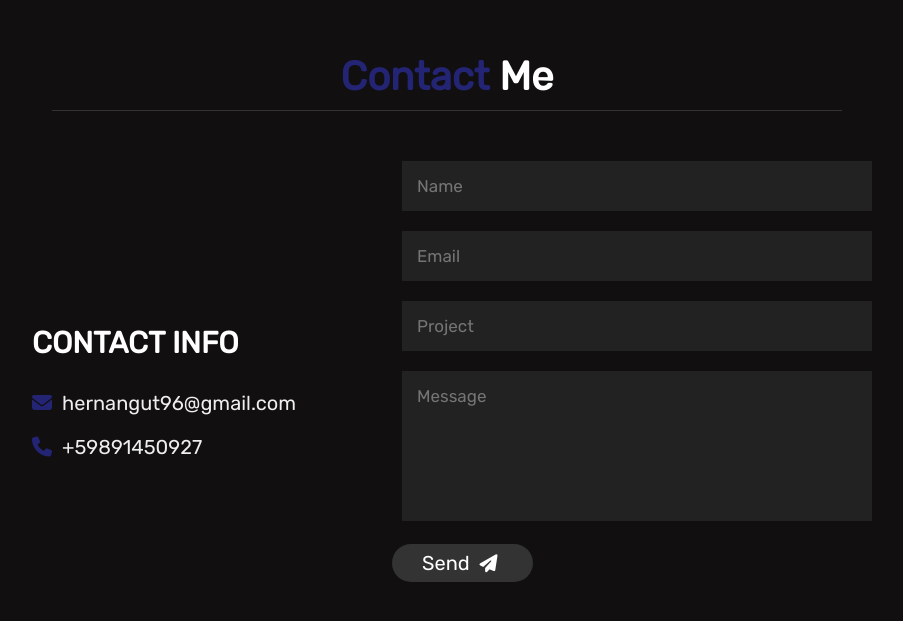
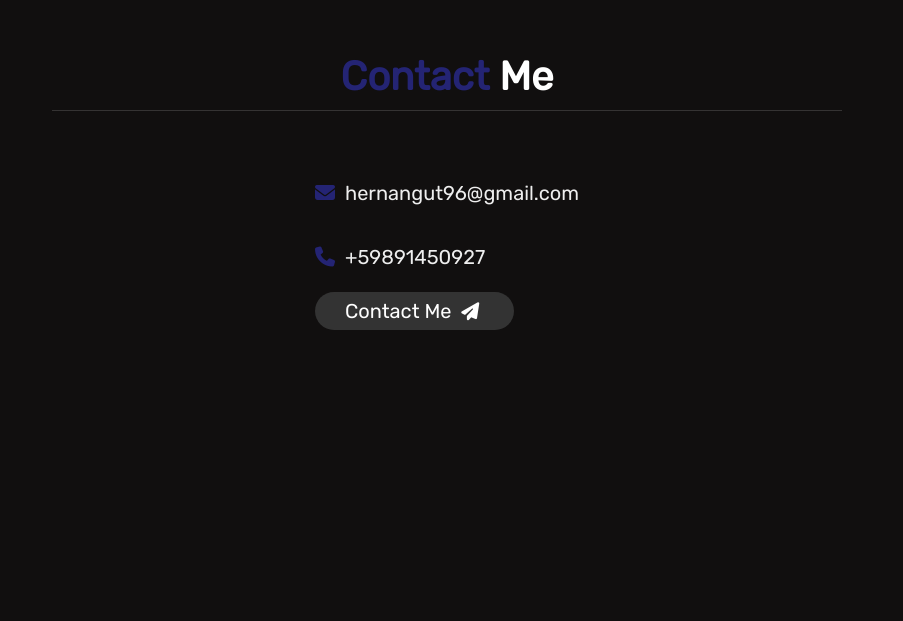
Before and after one commit to HerGuz27/Portfolio, a plain HTML site: page index.html in a window 1280 px wide. Shown: the part 2367-2988 px from the top of the page, without its empty margins (368-1271 px from the left). Drawn offline with nearby package versions, Linux system fonts and the light colour scheme.

Commit message:
Final Version

```diff
--- a/css/syle.css
+++ b/css/syle.css
@@ -240,7 +240,7 @@ header .navbar ul li a:hover{
 
 }
 .contact .row .content{
-    flex: 1 1 30rem;
+    margin: 2rem;
     padding:4rem ;
     padding-bottom: 0;
 
@@ -281,6 +281,7 @@ width: 100%;
     padding: 1rem 0;
     font-weight: normal;
     text-transform: none;
+    margin-bottom: 2rem;
 }
 .contact .row .content .info h3 i{
     padding-right: 1rem;
@@ -288,6 +289,11 @@ width: 100%;
 }
 .contact .row form .box::placeholder{
     text-transform: capitalize;
+}
+.contact .row .contact .info a{
+    padding: 2rem;
+    color: #000;
+    background-color: aqua;
 }
 @media(max-width:1200px){
     html{
--- a/index.html
+++ b/index.html
@@ -98,20 +98,14 @@
 
     <div class="row">
         <div class="content">
-            <h3 class="title">contact info</h3>
             <div class="info">
                 <h3><i class="fas fa-envelope"></i>hernangut96@gmail.com</h3>
                 <h3><i class="fas fa-phone"></i>+59891450927</h3>
+                <a href="mailto:hernangut96@gmail.com?&subject=I'm thinking a project" class="btn">Contact Me <i  class="fas fa-paper-plane"></i></a>
             </div>
         </div>
 
-        <form action="">
-            <input type="text" placeholder="name" class="box">
-            <input type="email" placeholder="email" class="box">
-            <input type="text" placeholder="project" class="box">
-            <textarea name="" id="" cols="30" rows="10" class="box message" placeholder="message"></textarea>
-            <button type="submit" class="btn">send <i class="fas fa-paper-plane"></i></button>
-        </form>
+
     </div>
 </section>
 
```
